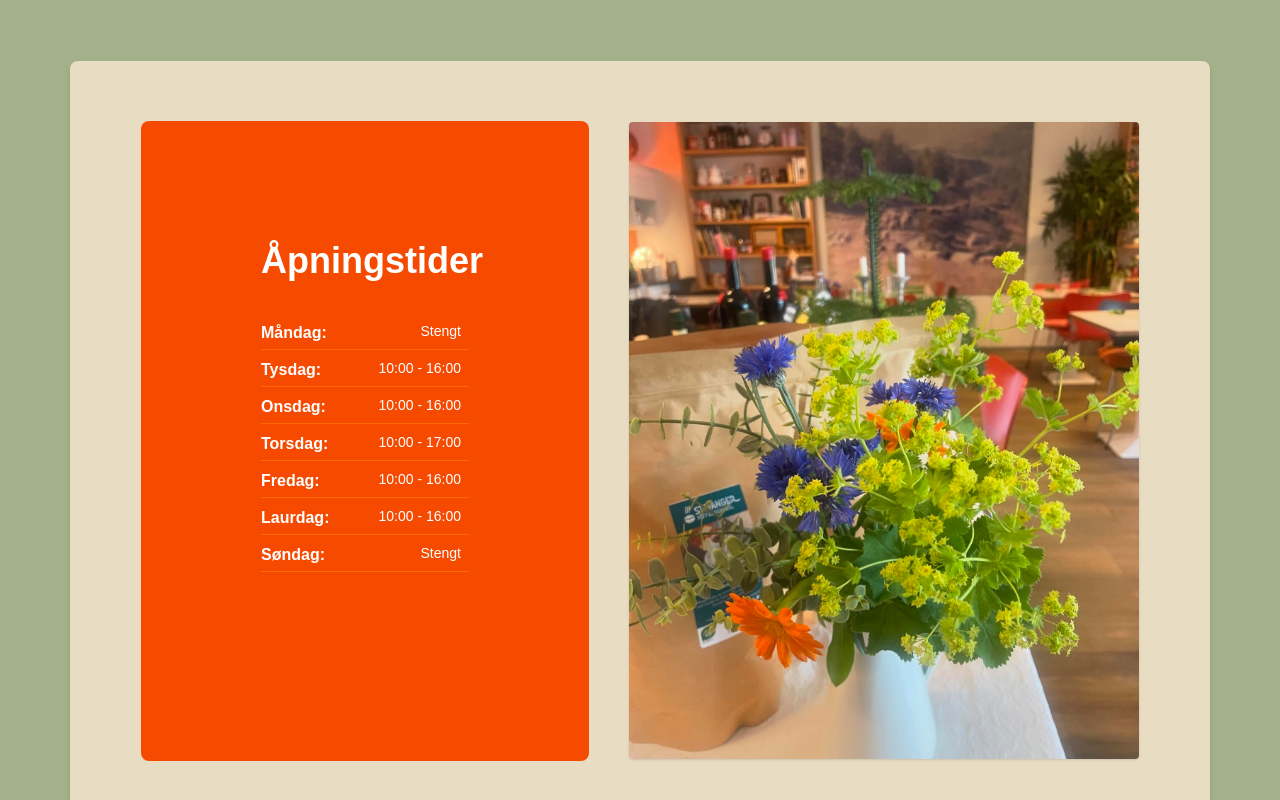
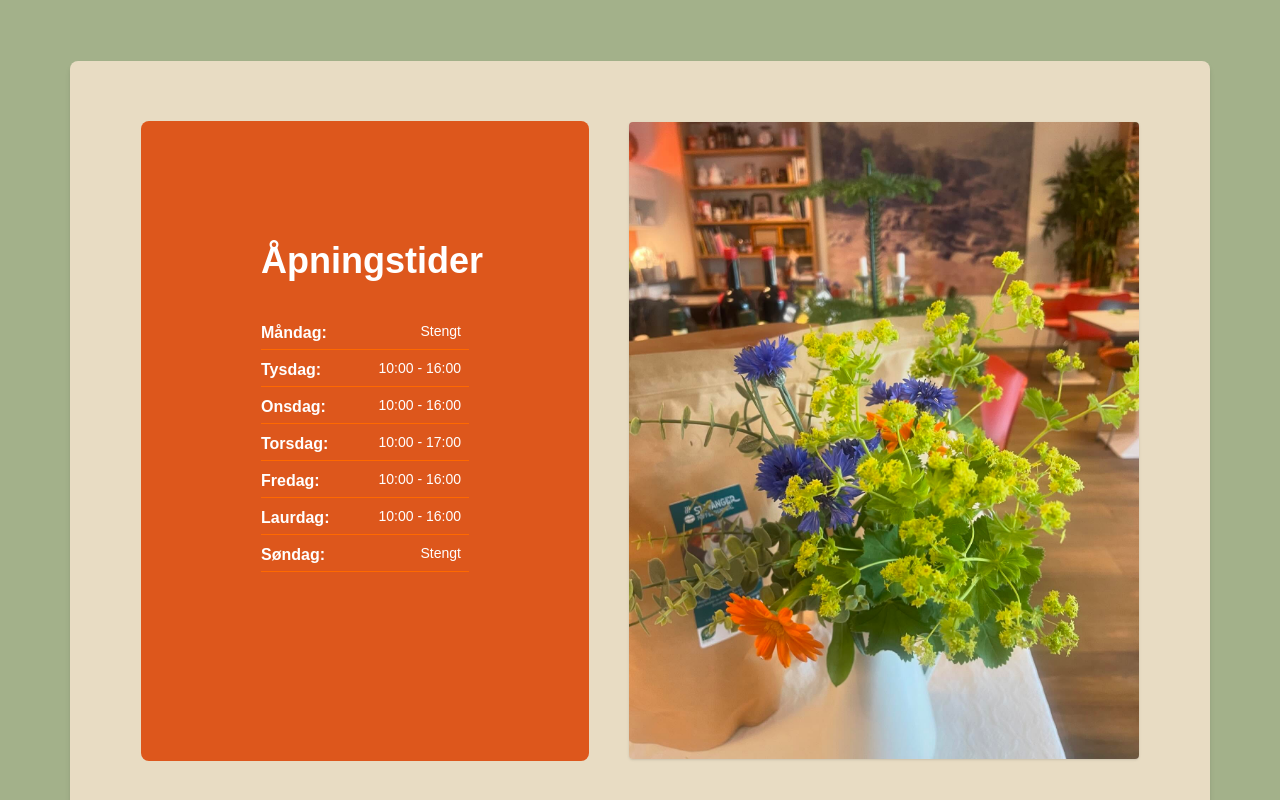
Before and after one commit to mbvaaland/kjokkenet-website, a Next.js app: page / in a window 1280 px wide. Shown: the part 1820-2620 px from the top of the page. Built offline with nearby package versions, Linux system fonts and the light colour scheme.

Commit message:
Changed orange color Åpningstider

```diff
--- a/src/app/page.tsx
+++ b/src/app/page.tsx
@@ -47,7 +47,7 @@ export default function Home() {
           <div className="bg-[#E8DCC3] p-15 w-[95%] mx-auto rounded-lg shadow-md">
             <div className="flex flex-col md:flex-row items-center justify-center space-y-4 md:space-y-0 md:space-x-10">
               {/* Orange Opening Hours Box on Left */}
-              <div className="bg-orange-600 text-white rounded-lg p-30 flex flex-col justify-start w-full md:w-1/2 max-w-md h-160">
+              <div className="bg-[#DD571C] text-white rounded-lg p-30 flex flex-col justify-start w-full md:w-1/2 max-w-md h-160">
                 <h2 className="text-4xl font-bold text-center mb-10">Åpningstider</h2>
                 <ul className="space-y-2">
                   {openingHours.map((item, index) => (
```
